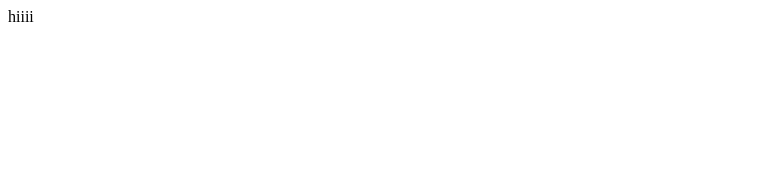
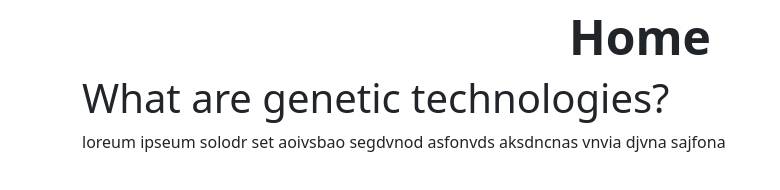
Before and after one commit to NikhilJathan/HSC-genetic-technologies, a website: page index.html in a window 1280 px wide. Shown: the whole page, without its empty margins (0-780 px from the left). Drawn offline with nearby package versions, Linux system fonts and the light colour scheme.

Commit message:
Added Font Awesome and made a simple header

```diff
--- a/index.html
+++ b/index.html
@@ -1,3 +1,23 @@
+<!DOCTYPE html>
 <html>
-    <p>hiiii</p>
+    <head>
+        <meta charset="utf-8">
+        <meta name="viewport" content="width=device-width, initial-scale=1">
+        <title>Genetic Technologies</title>
+        <link href="https://cdn.jsdelivr.net/npm/bootstrap@5.3.3/dist/css/bootstrap.min.css" rel="stylesheet" integrity="sha384-QWTKZyjpPEjISv5WaRU9OFeRpok6YctnYmDr5pNlyT2bRjXh0JMhjY6hW+ALEwIH" crossorigin="anonymous">
+        <script src="https://kit.fontawesome.com/3f213ec3ac.js" crossorigin="anonymous"></script>
+    </head>
+    <body>
+        <div class="ff-app-content container">
+            <div class="header">
+              <div class="row pt-2">
+                <div class="col text-center">
+                  <h2 class="display-5 fw-bold hometitle urbanist">Home</h1>
+                </div>
+              </div>
+            </div>
+        <h1>What are genetic technologies?</h1>
+        <p>loreum ipseum solodr set aoivsbao segdvnod asfonvds aksdncnas vnvia djvna sajfona</p>
+        <script src="https://cdn.jsdelivr.net/npm/bootstrap@5.3.3/dist/js/bootstrap.bundle.min.js" integrity="sha384-YvpcrYf0tY3lHB60NNkmXc5s9fDVZLESaAA55NDzOxhy9GkcIdslK1eN7N6jIeHz" crossorigin="anonymous"></script>
+    </body>
 </html>
```
